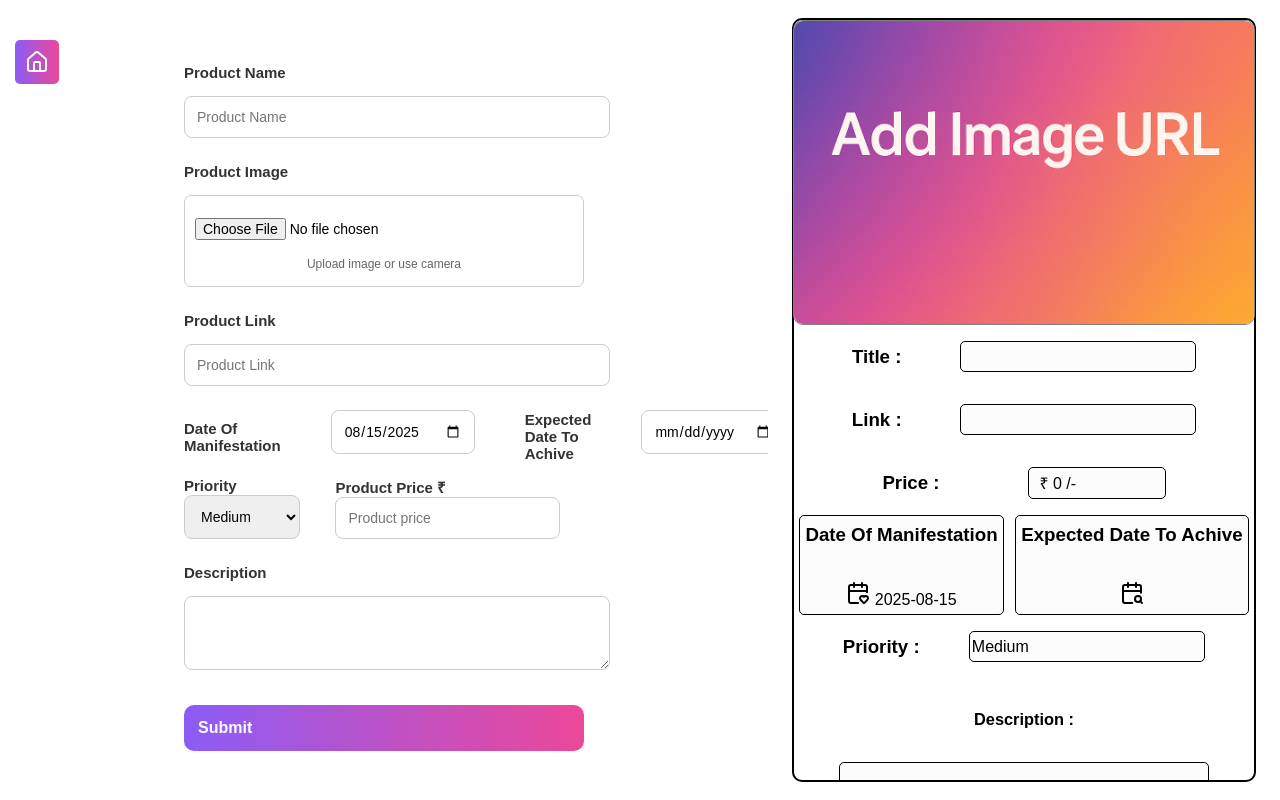
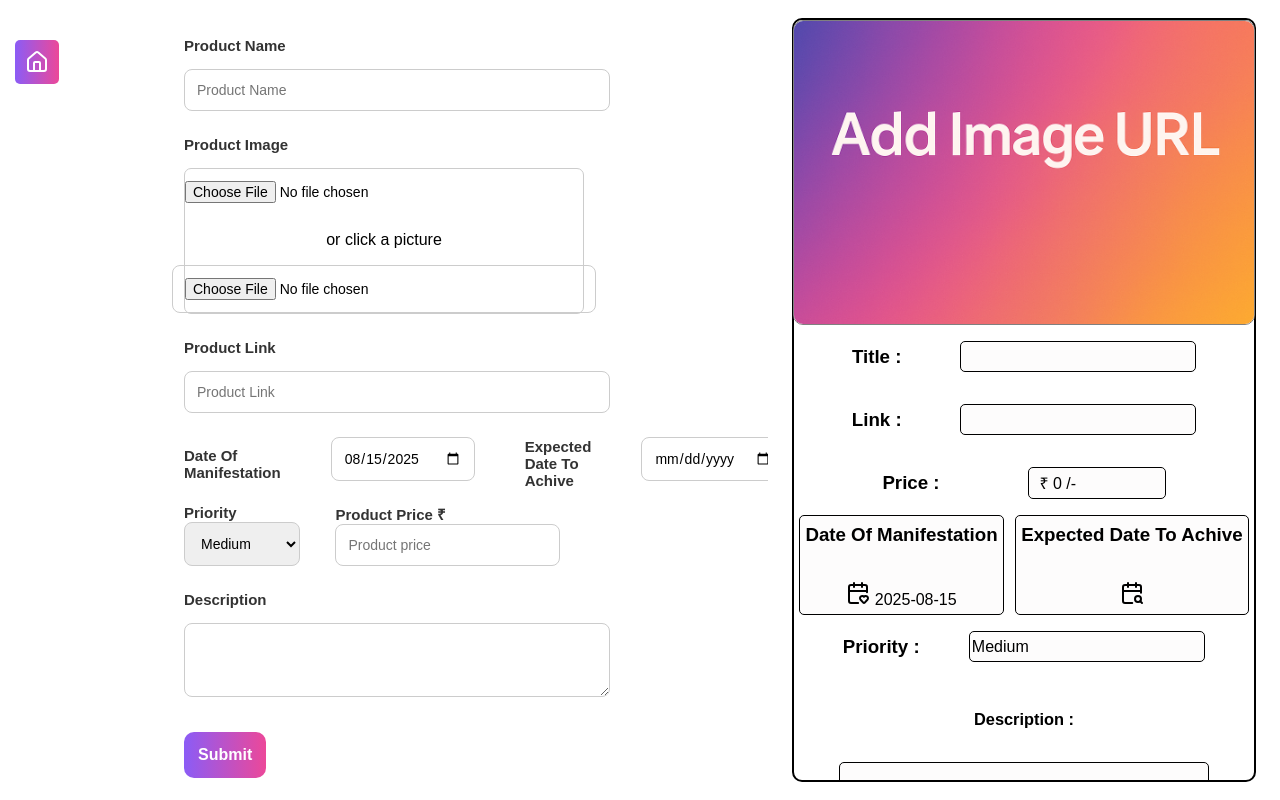
Before and after one commit to satyamrk18/WishBucket, a React (Vite) app: page /addproduct in a window 1280 px wide. Built offline with nearby package versions, Linux system fonts and the light colour scheme.

Commit message:
imgBB api use for uploading or clikcing the image

```diff
--- a/src/pages/AddProduct.jsx
+++ b/src/pages/AddProduct.jsx
@@ -4,7 +4,12 @@ import "./AddProduct.css";
 import { useNavigate } from "react-router-dom";
 import defaultIMG from "./../assets/default-product-image.png";
 import { useState, useEffect } from "react";
-import { CalendarHeart, CalendarSearch, House, ImageUp } from "lucide-react";
+import {
+  CalendarHeart,
+  CalendarSearch,
+  House,
+  ImageUp,
+} from "lucide-react";
 import toast, { Toaster } from "react-hot-toast";
 const AddProduct = () => {
   const navigate = useNavigate(); // navigator after successfully submission
@@ -49,8 +54,6 @@ const AddProduct = () => {
   }, [newproduct.title, newproduct.description]);
   //save data
   const saveProduct = () => {
-    console.log("Save product called with data:", newproduct);
-
     if (!newproduct.title.trim()) {
       toast.error("opps! The title feild remain empty, please complete it .");
       return;
@@ -68,16 +71,13 @@ const AddProduct = () => {
 
     // Add today's date to product
     const newProductEntry = { ...newproduct, today };
-    console.log("New product entry:", newProductEntry);
 
     // Add new product to current list
     const updatedProducts = [...product, newProductEntry];
-    console.log("Updated products list:", updatedProducts);
 
     // Update state and localStorage
     setProduct(updatedProducts);
     localStorage.setItem("products", JSON.stringify(updatedProducts));
-    console.log("Product saved to localStorage");
 
     toast.success("Product saved successfully!");
 
@@ -91,33 +91,28 @@ const AddProduct = () => {
       price: "",
       description: "",
     });
+window.location.replace("/")
+  };
+  const handleUploadCapture = async (e) => {
+    const file = e.target.files[0];
+    if (!file) return;
 
-    console.log("Navigating to home page");
-    navigate("/");
-  };
-  //file handling for upload and capture
-  const handleUploadCapture = (e) => {
-    const file = e.target.files[0];
-    if (file) {
-      console.log("File selected:", file.name, file.type, file.size);
-      const reader = new FileReader();
-      reader.onload = () => {
-        const base64 = reader.result;
-        console.log("Image converted to base64 successfully");
-        // Save to state
-        setNewProduct({ ...newproduct, image: base64 });
-        // Save to localStorage
-        localStorage.setItem("productImage", base64);
-        toast.success("Image uploaded successfully!");
-      };
-      reader.onerror = (error) => {
-        console.error("Error reading file:", error);
-        toast.error("Failed to process image. Please try again.");
-      };
-      reader.readAsDataURL(file); // Convert to base64
-    } else {
-      console.log("No file selected");
+    const formData = new FormData();
+    formData.append("image", file);
+
+    // Replace YOUR_API_KEY with your ImgBB API key
+    const response = await fetch(
+      "https://api.imgbb.com/1/upload?key=014e366d2b738301b03bd2a946dc548f",
+      {
+        method: "POST",
+        body: formData,
       }
+    );
+
+    const result = await response.json();
+    const imageURL = result.data.url;
+    console.log("Image URL:", result.data.url); // Hosted URL
+    setNewProduct({...newproduct, image:imageURL});
   };
   return (
     <div>
@@ -140,33 +135,35 @@ const AddProduct = () => {
               }}
             />
             <label>Product Image</label>
-            <div
-              style={{
-                display: "flex",
-                alignItems: "center",
-                flexDirection: "column",
-                cursor: "pointer",
-                border: "1px solid #ccc",
-                borderRadius: "7px",
-                padding: "10px",
-              }}
-            >
+            <div style={{display:"flex",alignItems:"center",flexDirection:"column",cursor:"pointer", border:"1px solid #ccc", borderRadius:"7px"}}>
               <input
               type="file"
               accept="image/*"
-                style={{ cursor: "pointer", border: "none" }}
-                name="productImage"
-                onChange={handleUploadCapture}
+              style={{cursor:"pointer",border:"none"}}
+              name="product Link"
+              onChange={(e) => {
+                const file = e.target.files[0];
+                if (file) {
+                  const reader = new FileReader();
+                  reader.onload = () => {
+                    const base64 = reader.result;
+                    // Save to state
+                    setNewProduct({ ...newproduct, image: base64 });
+                    // Save to localStorage
+                    localStorage.setItem("productImage", base64);
+                  };
+                  reader.readAsDataURL(file); // Convert to base64
+                }
+              }}
             />
-              <p style={{ margin: "5px 0", fontSize: "12px", color: "#666" }}>
-                Upload image or use camera
-              </p>
+            <p>or click a picture</p>
+            <input type="file" capture="camera" onChange={handleUploadCapture}/>
             </div>
             <label>Product Link</label>
             <input
               type="text"
               placeholder="Product Link"
-              name="product image url"
+              name="product url"
               value={newproduct.link}
               onChange={(e) => {
                 setNewProduct({ ...newproduct, link: e.target.value });
@@ -226,9 +223,11 @@ const AddProduct = () => {
                 setNewProduct({ ...newproduct, description: e.target.value });
               }}
             />
+            <Link>
               <button type="button" onClick={saveProduct}>
                 Submit
               </button>
+            </Link>
           </form>
         </div>
         <div className="cardview">
```
Lines whose indentation alone changed are shown as unchanged.
